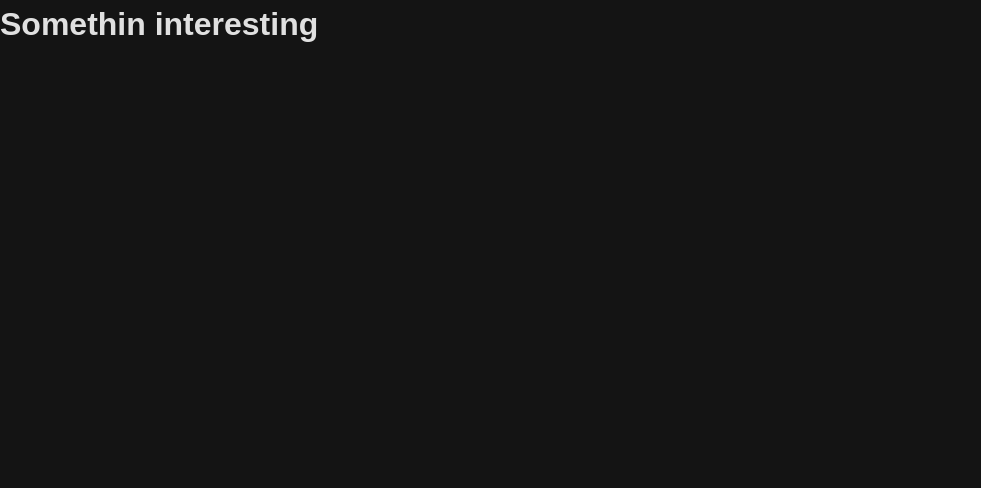
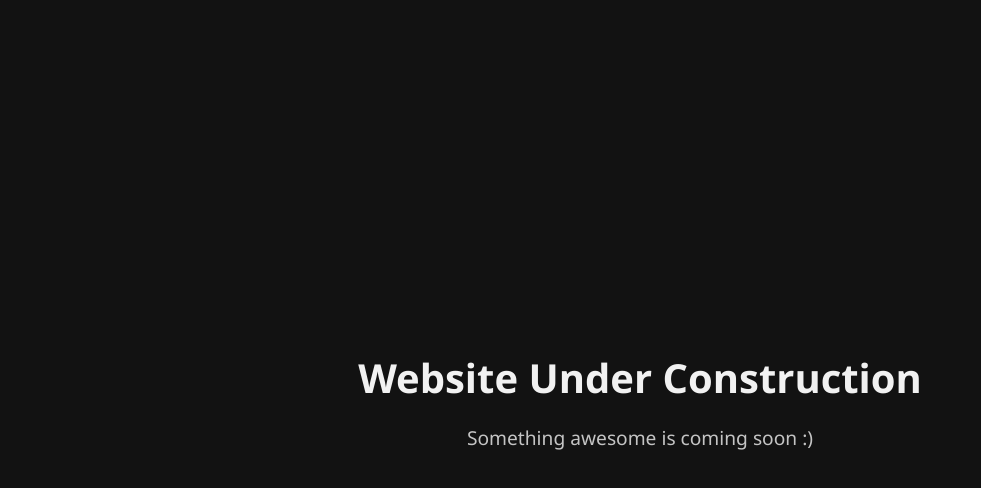
Before and after one commit to vitalii-mieliet/flick-pick, a React (Vite) app: page / in a window 1280 px wide. Shown: the top 488 px of the page, without its empty margins (0-981 px from the left). Built offline with nearby package versions, Linux system fonts and the light colour scheme.

Commit message:
feat: add UnderConstruction component

```diff
--- a/src/App.jsx
+++ b/src/App.jsx
@@ -1,9 +1,10 @@
 import "./App.css";
+import UnderConstruction from "./components/UnderConstruction";
 
 function App() {
   return (
     <>
-      <h1>Somethin interesting</h1>
+      <UnderConstruction />
     </>
   );
 }
--- /dev/null
+++ b/src/components/UnderConstruction.jsx
@@ -0,0 +1,33 @@
+const UnderConstruction = () => {
+  const styles = {
+    wrapper: {
+      display: "flex",
+      flexDirection: "column",
+      alignItems: "center",
+      justifyContent: "center",
+      height: "100vh",
+      backgroundColor: "#121212",
+      color: "#f1f1f1",
+      fontFamily: "Segoe UI, Roboto, sans-serif",
+      textAlign: "center",
+      padding: "1rem",
+    },
+    title: {
+      fontSize: "2.5rem",
+      marginBottom: "1rem",
+    },
+    subtitle: {
+      fontSize: "1.2rem",
+      opacity: 0.8,
+    },
+  };
+
+  return (
+    <div style={styles.wrapper}>
+      <h1 style={styles.title}>Website Under Construction</h1>
+      <p style={styles.subtitle}>Something awesome is coming soon :)</p>
+    </div>
+  );
+};
+
+export default UnderConstruction;
```
